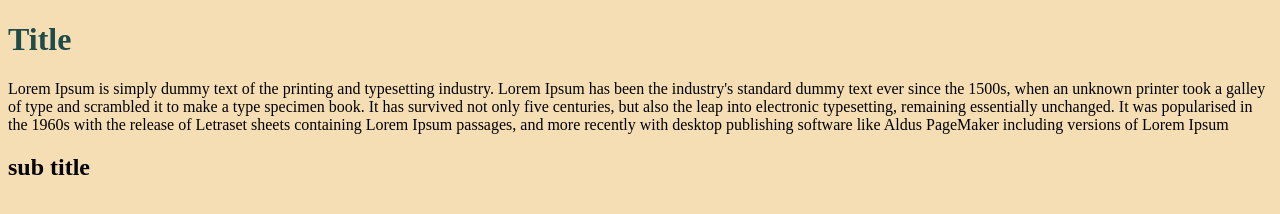
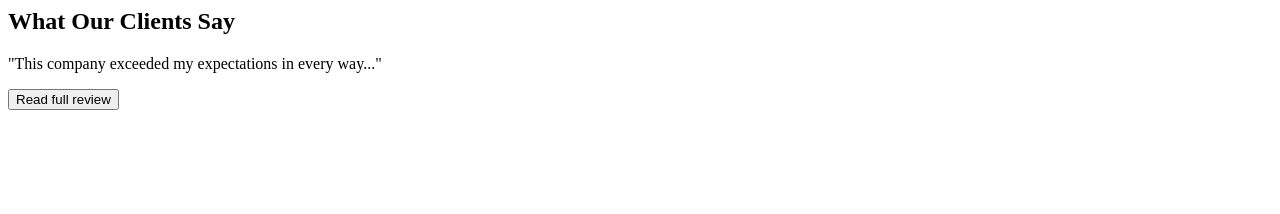
Before and after one commit to hummus228/HW2, a plain HTML site: page index.html in a window 1280 px wide. Drawn offline with Linux system fonts and the light colour scheme.

Commit message:
first commit

```diff
--- a/index.html
+++ b/index.html
@@ -1,32 +1,10 @@
-<!DOCTYPE html>
-<html lang="en">
-
-<head>
-  <meta charset="UTF-8">
-  <meta name="viewport" content="width=device-width, initial-scale=1.0">
-  <title>Document</title>
-  <style>
-    h1 {
-      color: rgb(32, 75, 75);
-    }
-  </style>
-  <link rel="stylesheet" href="style.css">
-</head>
-
-<body>
-  <h1>Title</h1>
-  <p>
-    Lorem Ipsum is simply dummy text of the printing and typesetting industry. Lorem Ipsum has been the industry's
-    standard
-    dummy text ever since the 1500s, when an unknown printer took a galley of type and scrambled it to make a type
-    specimen
-    book. It has survived not only five centuries, but also the leap into electronic typesetting, remaining essentially
-    unchanged. It was popularised in the 1960s with the release of Letraset sheets containing Lorem Ipsum passages, and
-    more
-    recently with desktop publishing software like Aldus PageMaker including versions of Lorem Ipsum
-  </p>
-  <h2>sub title</h2>
-  <script src="index.js"></script>
-</body>
-
-</html>
+<section class="reviews">
+  <h2>What Our Clients Say</h2>
+  <div class="review">
+    <p id="review-text">
+      "This company exceeded my expectations in every way..."
+    </p>
+    <button id="toggle-review" class="btn-link">Read full review</button>
+  </div>
+</section>
+<script src="./EventLis.js"></script>
--- a/style.css
+++ b/style.css
@@ -1,3 +1,16 @@
-body{
-  background-color: wheat;
+.reviews {
+  max-width: 600px;
+  margin: 2rem auto;
+  text-align: center;
+  font-family: sans-serif;
 }
+
+.btn-link {
+  background: none;
+  border: none;
+  color: #0077cc;
+  cursor: pointer;
+  text-decoration: underline;
+  font-size: 1rem;
+  margin-top: 0.5rem;
+}
```
Also changed, not shown: EventListener.js (added, +21 -0 lines), HW3.js (added, +113 -0 lines).
